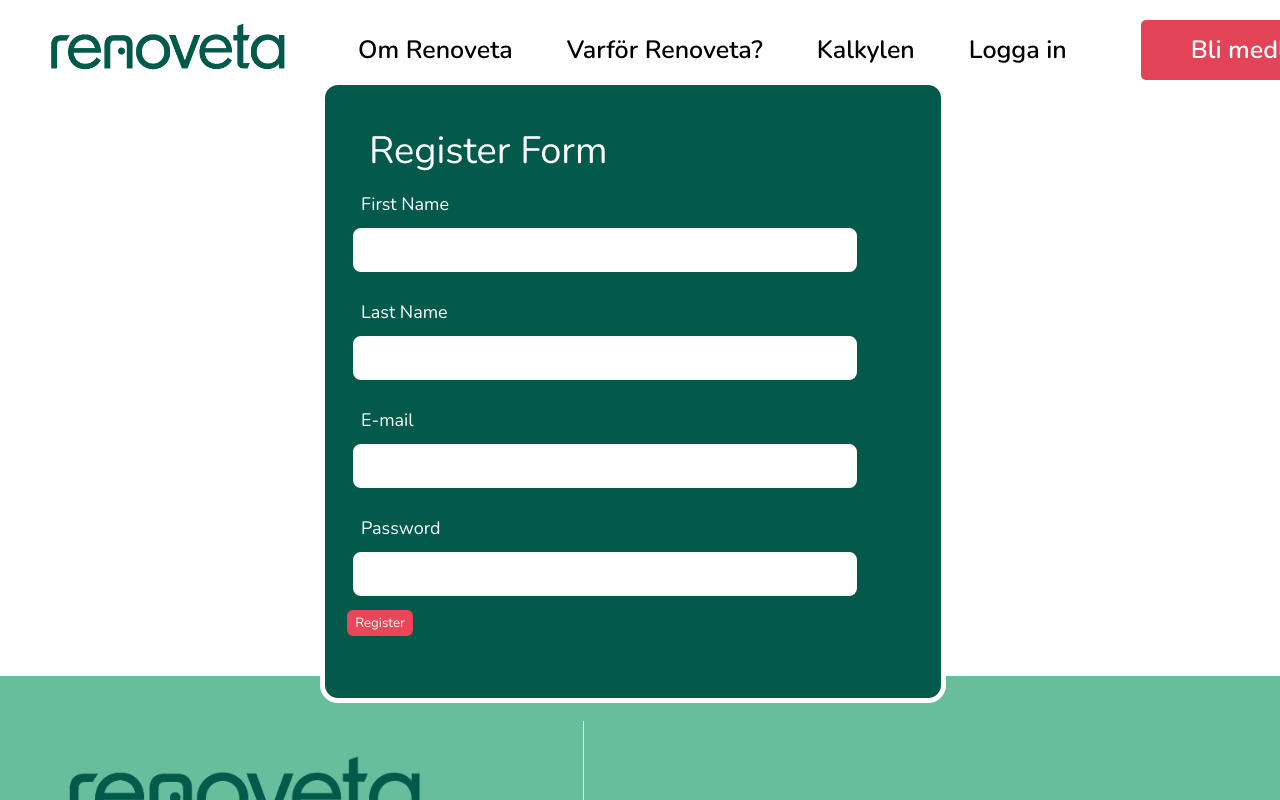
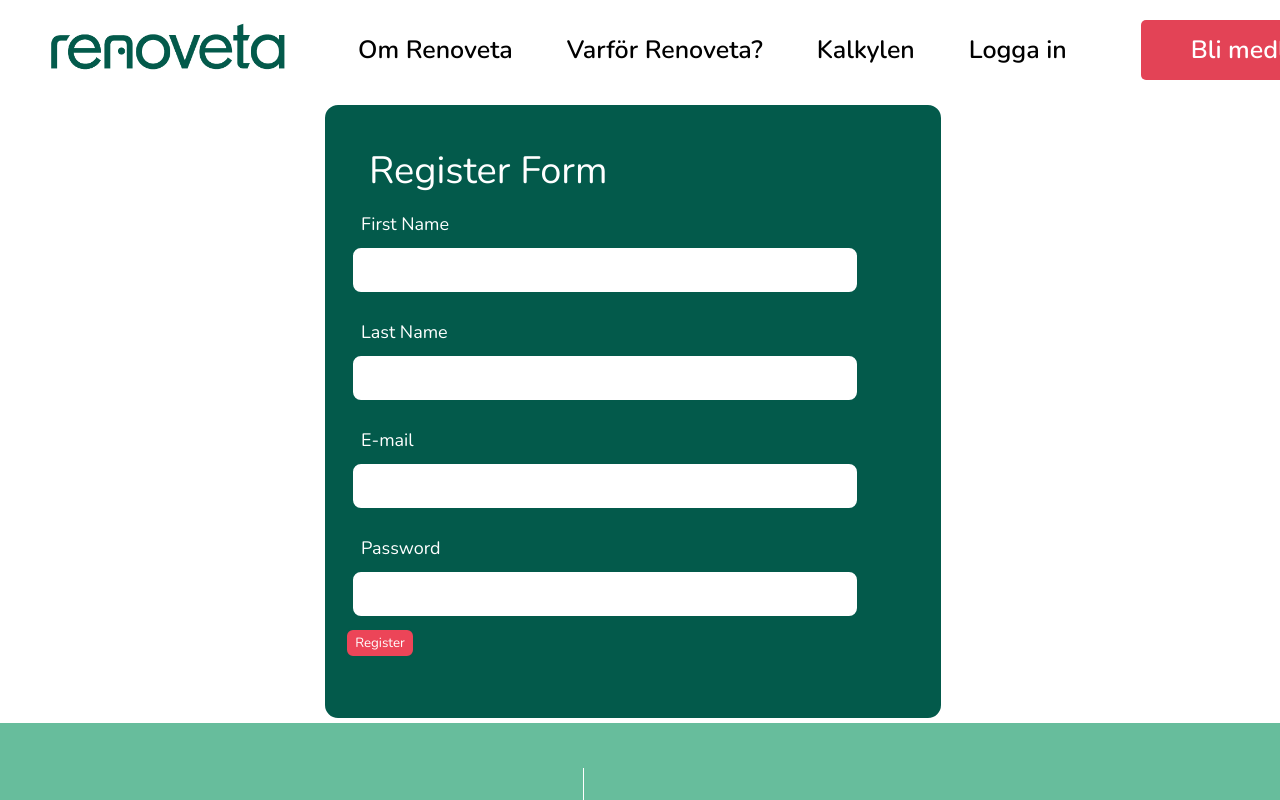
Before and after one commit to Kevin-Krantz/renoveta-frontend, a React (Create React App) app: page / in a window 1280 px wide. Shown: the top 800 px of the page. Built offline with nearby package versions, Linux system fonts and the light colour scheme.

Commit message:
fixed sticky top on navbar

```diff
--- a/src/App.tsx
+++ b/src/App.tsx
@@ -5,13 +5,13 @@ import RegisterForm from "./components/RegisterForm";
 
 function App(): JSX.Element {
   return (
-    <>
+    <Container>
       <Navbar />
       <Wrapper>
         <RegisterForm />
       </Wrapper>
       <Footer />
-    </>
+    </Container>
   );
 }
 
@@ -20,3 +20,5 @@ export default App;
 const Wrapper = styled.div`
   min-height: 45vmax;
 `;
+
+const Container = styled.div``;
--- a/src/Components/RegisterForm.tsx
+++ b/src/Components/RegisterForm.tsx
@@ -74,7 +74,7 @@ const Wrapper = styled.form`
   padding-left: 20px;
   padding-right: 20px;
   width: 45%;
-  position: absolute;
+  margin-left: 25%;
   top: 10%;
   left: 25%;
 `;
--- a/src/components/Navbar.tsx
+++ b/src/components/Navbar.tsx
@@ -34,6 +34,7 @@ const Nav = styled.nav`
   white-space: nowrap;
   position: sticky;
   top: 0;
+  background-color: #ffffff;
 
   a {
     text-decoration: inherit;
```
